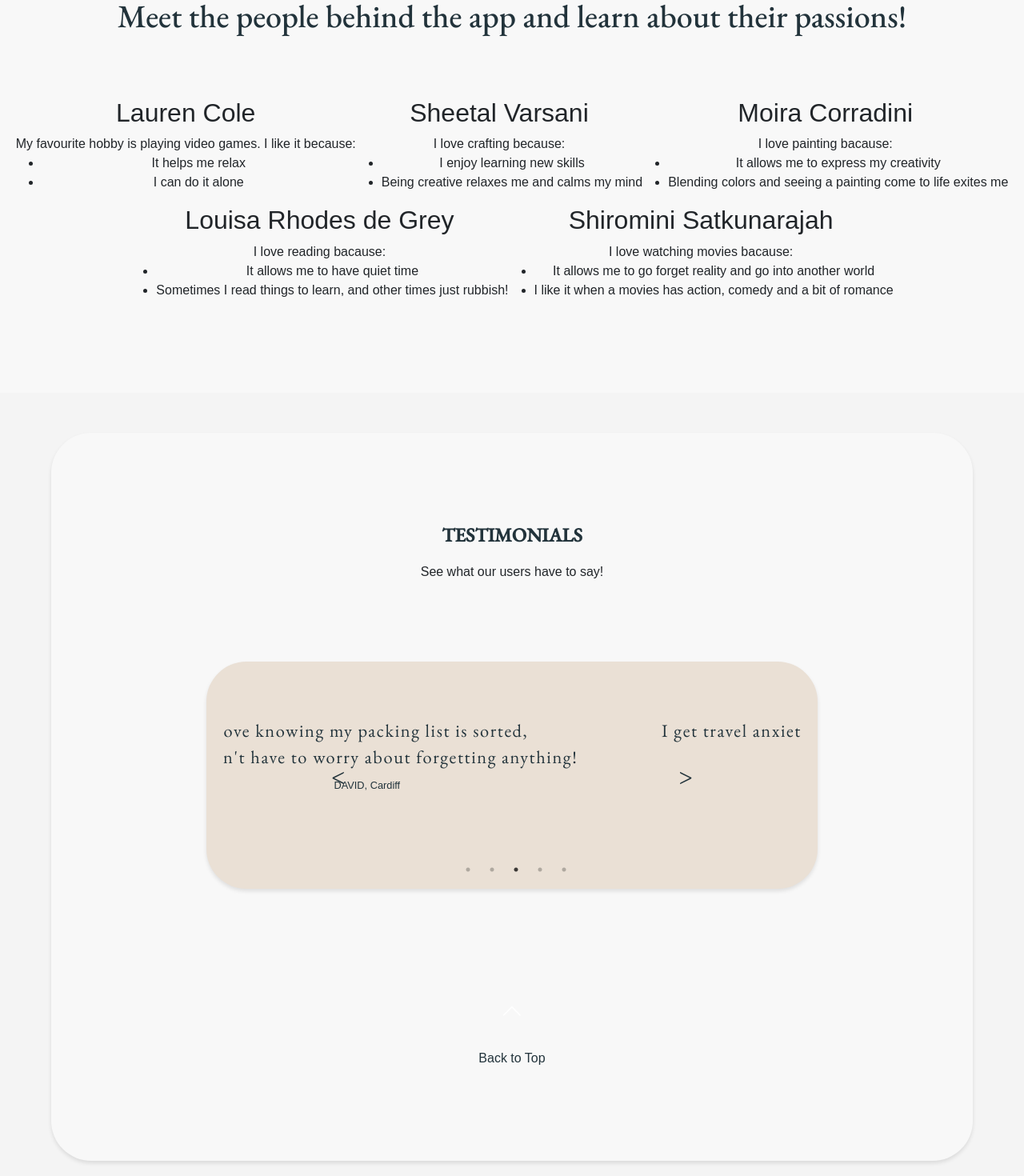
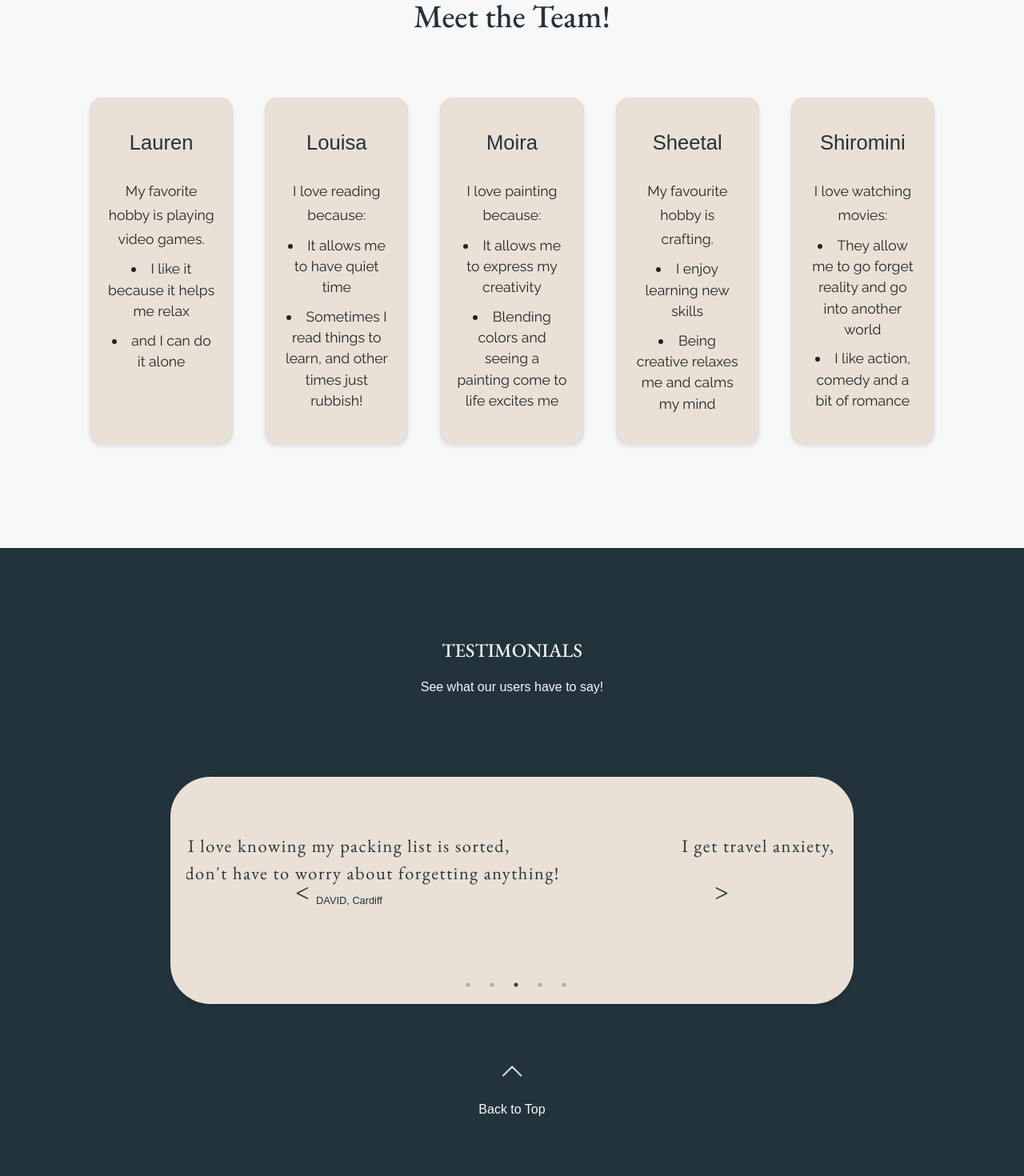
Before and after one commit to movi1/TravelBucketList, a React (Create React App) app: page /about in a window 1280 px wide. Shown: the part 700-2170 px from the top of the page at 80% size. Built offline with nearby package versions, Linux system fonts and the light colour scheme; a web font is replaced by a local one.

Commit message:
Changed testimonial-carousel.css so styling is more cohesive with the rest of the page

```diff
--- a/src/components/about-us/about-us.js
+++ /dev/null
@@ -1,69 +0,0 @@
-import React from 'react';
-import './about-us.css';
-export const AboutUs = () => {
-    return (
-      <div className="about-us-container">
-        <div className="about-us-intro">
-          <h1>Meet the people behind the app and learn about their passions!</h1>
-        </div>
-
-        <div className="about-us-profiles">
-          <div className="profile">
-            <h2>Lauren Cole</h2>
-            <p>
-              My favourite hobby is playing video games. I like it because:
-              <ul>
-                <li>It helps me relax</li>
-                <li>I can do it alone</li>
-              </ul>
-            </p>
-          </div>
-
-          <div className="profile">
-            <h2>Sheetal Varsani</h2>
-            <p>
-             I love crafting because:
-              <ul>
-                <li>I enjoy learning new skills</li>
-                <li>Being creative relaxes me and calms my mind</li>
-              </ul>
-            </p>
-          </div>
-
-          <div className="profile">
-            <h2>Moira Corradini</h2>
-            <p>
-              I love painting bacause:
-              <ul>
-                <li>It allows me to express my creativity</li>
-                <li>Blending colors and seeing a painting come to life exites me</li>
-              </ul>
-            </p>
-          </div>
-
-          <div className="profile">
-            <h2>Louisa Rhodes de Grey</h2>
-            <p>
-              I love reading bacause:
-              <ul>
-                <li>It allows me to have quiet time</li>
-                <li>Sometimes I read things to learn, and other times just rubbish!</li>
-              </ul>
-            </p>
-          </div>
-
-          <div className="profile">
-            <h2>Shiromini Satkunarajah</h2>
-            <p>
-              I love watching movies bacause:
-              <ul>
-                <li>It allows me to go forget reality and go into another world</li>
-                <li>I like it when a movies has action, comedy and a bit of romance </li>
-              </ul>
-            </p>
-          </div>
-
-        </div>
-      </div>
-    );
-  };
--- a/src/components/about-us/about-us.jsx
+++ b/src/components/about-us/about-us.jsx
@@ -74,7 +74,7 @@
             <ul>
               <li>It allows me to express my creativity</li>
               <li>
-                Blending colors and seeing a painting come to life exites me
+                Blending colors and seeing a painting come to life excites me
               </li>
             </ul>
           </p>
--- a/src/components/testimonial-carousel/testimonial-carousel.css
+++ b/src/components/testimonial-carousel/testimonial-carousel.css
@@ -11,14 +11,11 @@
 
 /* Testimonials Section */
 .testimonials {
-  background-color: #f8f8f8;
+  background-color: #22333B;;
   position: relative;
-  border-radius: 50px;
   padding: 10px 30px;
-  width: 90%;
-  margin: 50px auto;
+  margin: 0 auto;
   text-align: center;
-  box-shadow: 0px 3px 5px rgba(10, 9, 8, 0.1);
 }
 
 /* Testimonials Text Styles */
@@ -26,11 +23,11 @@
 .testimonials-title {
   position: relative;
   font-family: "EB Garamond", sans-serif;
-  font-weight: 800;
+  font-weight: 500;
   text-align: center;
   font-size: 1.5em;
   padding-top: 100px;
-  color: #22333b;
+  color: #f8f8f8;
 }
 
 /* Testimonials Tagline Styles */
@@ -39,33 +36,10 @@
   text-align: center;
   font-weight: 100;
   font-size: 1em;
+  color: #f8f8f8;
 }
 
-/* Up Arrow Style */
-.up-arrow {
-  position: absolute;
-  top: 10%;
-  left: 50%;
-  padding-top: 120px;
-  transform: translate(-50%, -50%) rotate(180deg);
-  width: 2%;
-  height: auto;
-  cursor: pointer;
-  z-index: 2;
-}
 
-/* Back to Top Section Styles */
-.back-to-top {
-  position: relative;
-  font-family: "Raley", sans-serif;
-  text-align: center;
-  font-weight: 100;
-  font-size: 1.2em;
-  line-height: 1.5;
-  padding-top: 0px;
-  padding-bottom: 90px;
-  color: #22333b;
-}
 
 /* Testimonials Container Styles */
 .testimonials-container {
@@ -74,7 +48,7 @@
   padding: 0px 20px;
   width: 70%;
   margin: 100px auto;
-  margin-bottom: 200px;
+  margin-bottom: 120px;
   text-align: center;
   border-radius: 50px;
   position: relative;
@@ -132,3 +106,28 @@
   transform: translateY(-50%);
   z-index: 2;
 }
+
+/* Up Arrow Style */
+.up-arrow {
+  position: absolute;
+  top: 100%;
+  left: 50%;
+  padding-top: 120px;
+  transform: translate(-50%, -50%) rotate(180deg);
+  width: 2%;
+  height: auto;
+  cursor: pointer;
+  z-index: 2;
+}
+
+/* Back to Top Section Styles */
+.back-to-top {
+  position: relative;
+  font-family: "Raley", sans-serif;
+  text-align: center;
+  font-weight: 100;
+  font-size: 1.2em;
+  line-height: 1.5;
+  padding-top: 0px;
+  color: #f8f8f8;
+}
```
